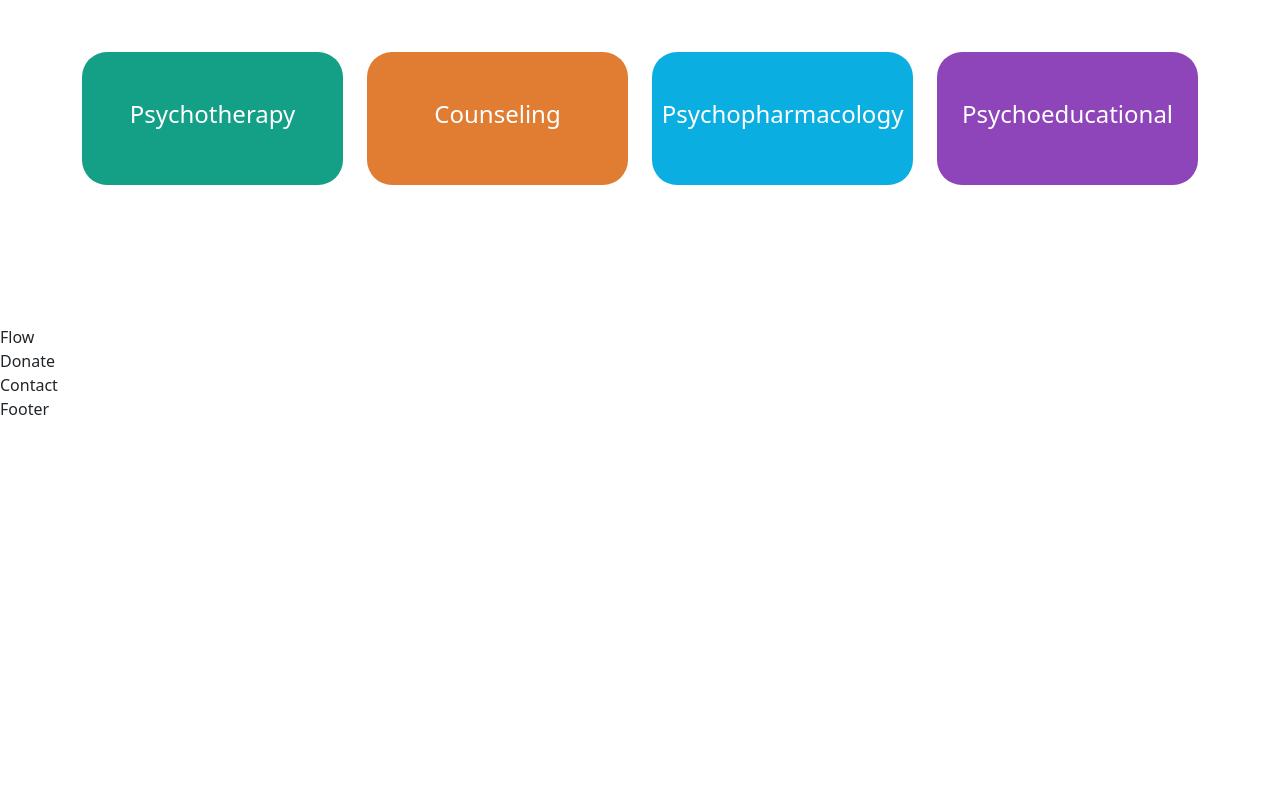
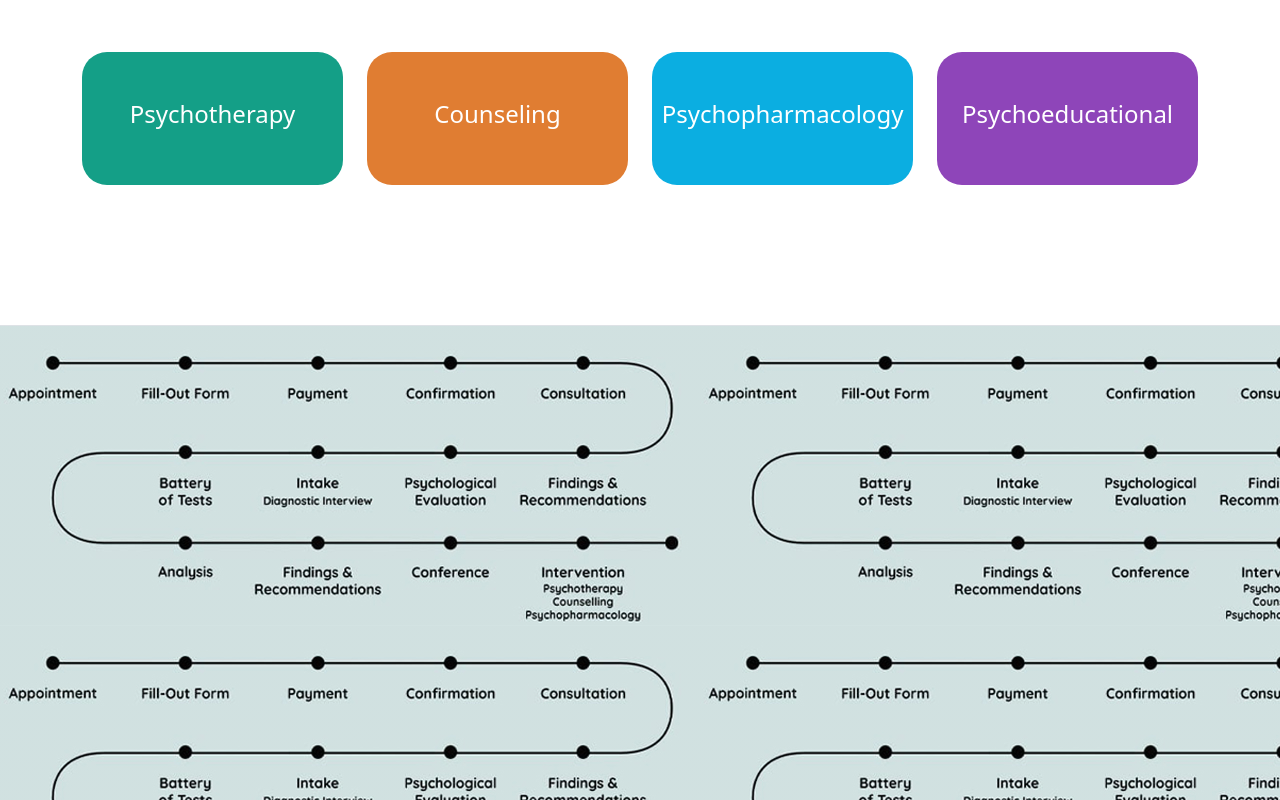
Before and after one commit to jejejeboooy/Atiman_v3, a React (Vite) app: page / in a window 1280 px wide. Shown: the part 1236-2036 px from the top of the page. Before the commit the page ends 1657 px from the top, so only its background shows below. Built offline with nearby package versions, Linux system fonts and the light colour scheme.

Commit message:
Flow
Flow needs fixing still

```diff
--- a/src/components/flow/Flow.jsx
+++ b/src/components/flow/Flow.jsx
@@ -1,8 +1,29 @@
 import React from 'react'
 import './flow.css'
+import 'bootstrap/dist/css/bootstrap.min.css'
+import Row from 'react-bootstrap/Row'
+import Col from 'react-bootstrap/Col'
 
 export default function Flow() {
   return (
-    <div>Flow</div>
+    <div id="assflow" class="section-padding border-top text-black">
+      <div class="container mt-5">
+        <div class="row text-center">
+          <div class="col-12">
+            <div class="text-center section-title" data-aos="fade-right" data-aos-delay="200">
+              <h1 class="display-4 fw-semibold">Assessment Flow</h1>
+              <div class="line">
+              </div>
+            </div>
+          </div>
+          <div class="assflow-cont">
+            <div>
+                <a href="#appoint" target="_blank" class="btn btn-appoint image-button text-center" data-aos="fade-up"
+                  data-aos-delay="300">BOOK APPOINTMENT</a>
+            </div>
+          </div>
+        </div>
+      </div>
+    </div>
   )
 }
--- a/src/components/flow/flow.css
+++ b/src/components/flow/flow.css
@@ -0,0 +1,38 @@
+:root {
+    --c-dark: #052520;
+    --c-brand: #0e6833;
+    --c-brand-light: #11b173;
+    --c-brand-rgb: 64, 162, 120;
+    --c-brand-rgb-dark: 4, 98, 118;
+    --c-body: #a0a0a0;
+    --box-shadow: 0px 15px 25px rgba(0, 0, 0, 0.08);
+    --transition: all 0.5s ease;
+    --c-brand-lesslight: #21352686;
+}
+
+.section-padding {
+    padding-top: 100px;
+    padding-bottom: 140px;
+}
+
+#assflow {
+    background: linear-gradient(rgba(var(--c-brand-rgb), 0.01), rgba(var(--c-brand-rgb), 0.01)), url(../flow/assesment-flow.jpg);
+    position: absolute;
+    width: 100%;
+    justify-content: center;
+    align-items: center;
+    display: inline-block;
+    color: azure;
+}
+
+.assflow-cont {
+    position: relative;
+    display: inline-block;
+}
+
+.section-title .line {
+    width: 200px;
+    height: 5px;
+    background-color: var(--c-brand);
+    margin: 16px auto 24px auto;
+}
```
Also changed, not shown: src/components/flow/assesment-flow.jpg (added).
